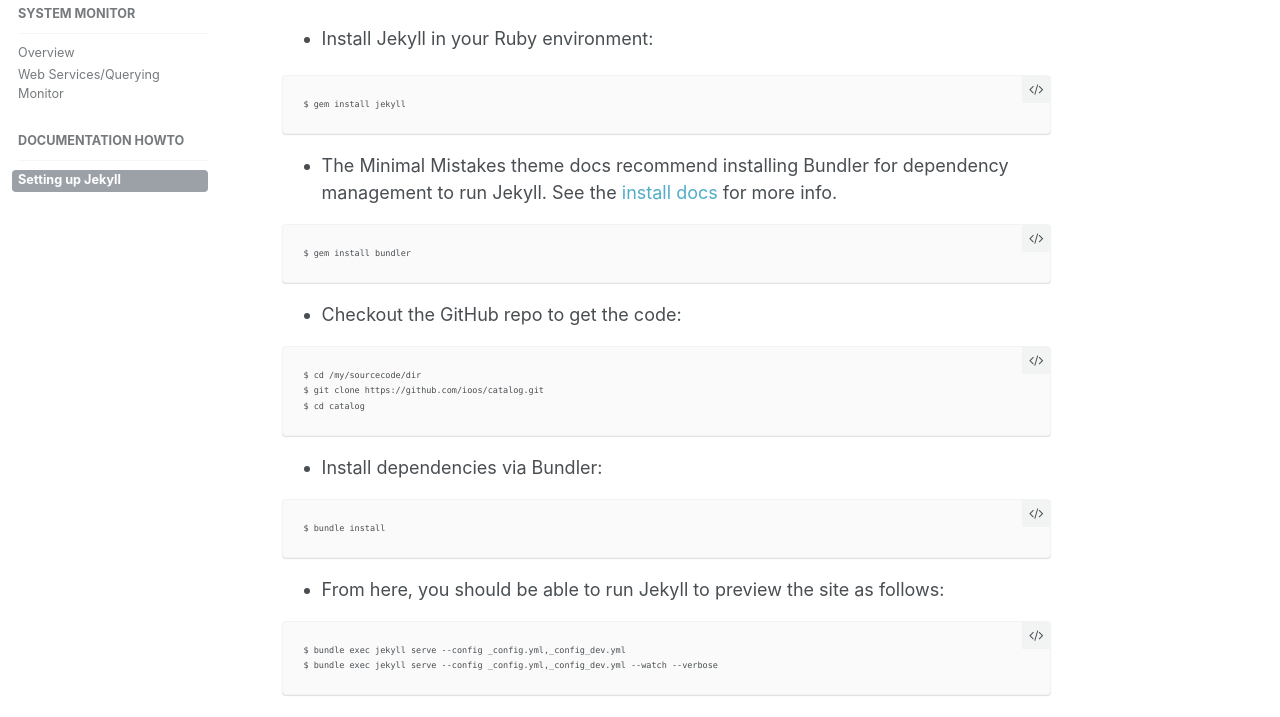
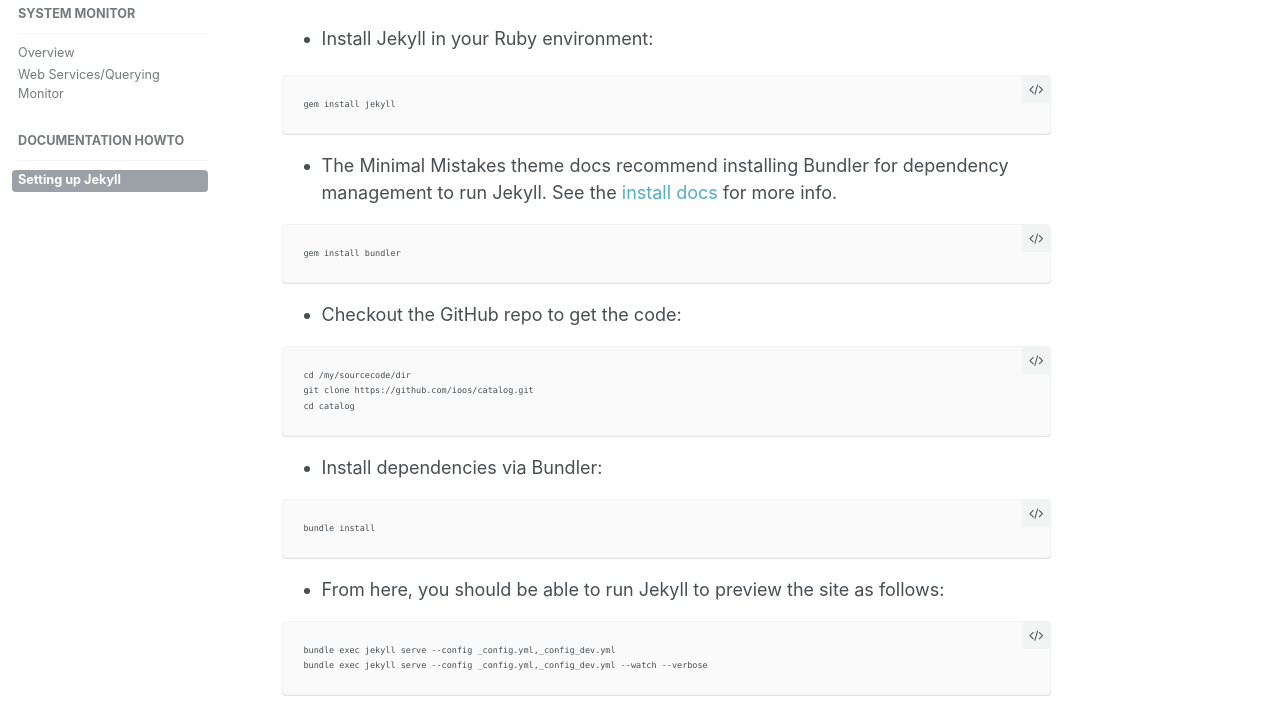
Before and after one commit to ioos/catalog, a Jekyll site: the page built from _pages/howto/jekyll.md, in a window 1280 px wide and 1400 px high. Shown: the part 674-1391 px from the top of the window. Built offline with Jekyll 4.4.1, drawn with Linux system fonts in a browser that asks for light colours.

````diff
--- a/_pages/howto/jekyll.md
+++ b/_pages/howto/jekyll.md
@@ -23,7 +23,7 @@ Minimal Mistakes theme setup...
 - Install Jekyll in your Ruby environment:
 
 ```
-$ gem install jekyll
+gem install jekyll
 ```
 
 - The Minimal Mistakes theme docs recommend installing Bundler for dependency
@@ -31,29 +31,29 @@ management to run Jekyll.  See the [install docs](https://mmistakes.github.io/mi
 for more info.
 
 ```
-$ gem install bundler
+gem install bundler
 ```
 
 - Checkout the GitHub repo to get the code:
 
 ```
-$ cd /my/sourcecode/dir
-$ git clone https://github.com/ioos/catalog.git
-$ cd catalog
+cd /my/sourcecode/dir
+git clone https://github.com/ioos/catalog.git
+cd catalog
 ```
 
 - Install dependencies via Bundler:
 
 ```
-$ bundle install
+bundle install
 ```
 
 
 - From here, you should be able to run Jekyll to preview the site as follows:
 
 ```
-$ bundle exec jekyll serve --config _config.yml,_config_dev.yml
-$ bundle exec jekyll serve --config _config.yml,_config_dev.yml --watch --verbose
+bundle exec jekyll serve --config _config.yml,_config_dev.yml
+bundle exec jekyll serve --config _config.yml,_config_dev.yml --watch --verbose
 ```
 
 Note: the --config flag allows local overrides of the site.url for development/testing
````
Also changed, not shown: _pages/registry.md (+4 -1 lines), _pages/registry/registration.md (+11 -1 lines), _pages/registry/waf_creation.md (+5 -5 lines).
